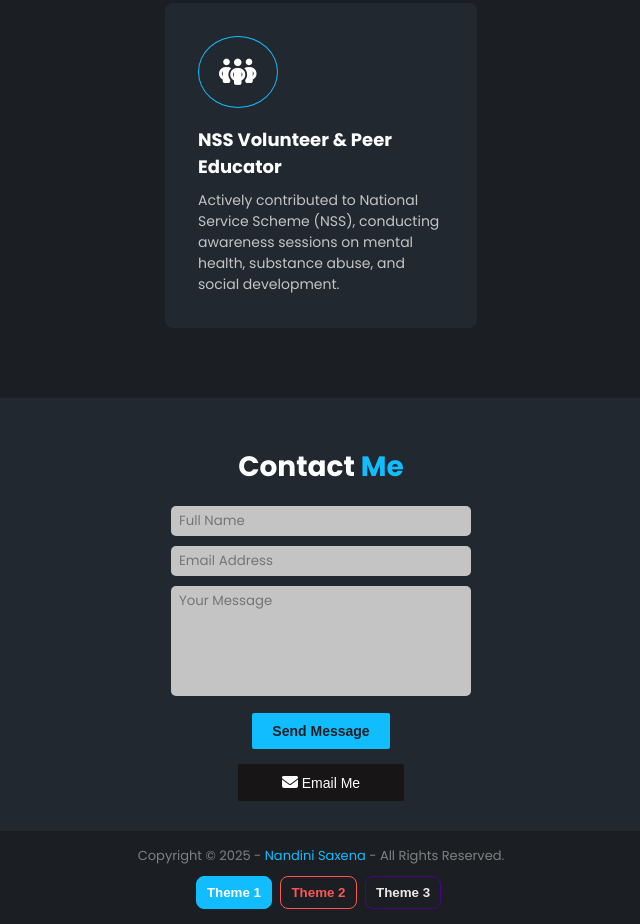
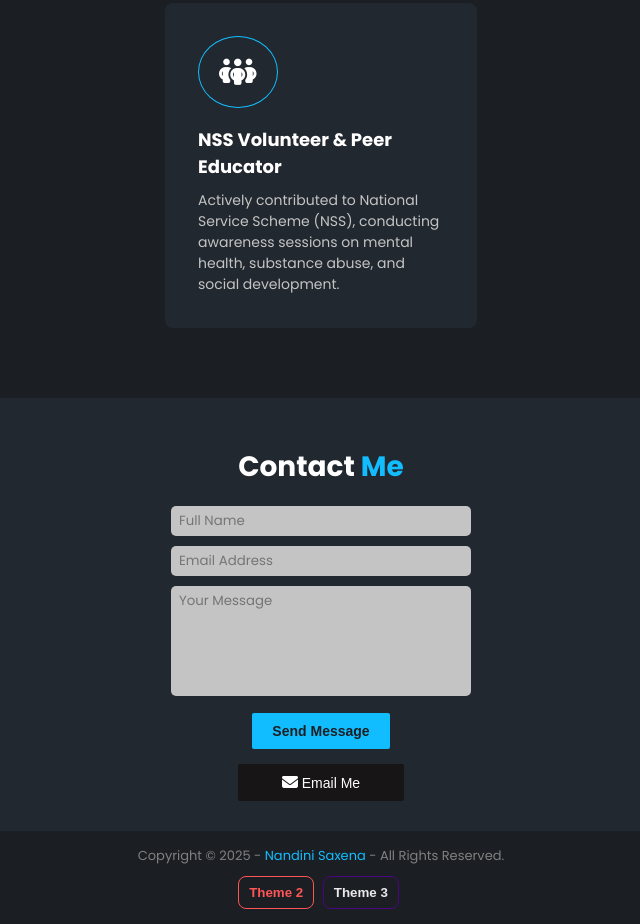
Before and after one commit to suryansh-nigam/Nandini-Portfolio, a plain HTML site: page index.html in a window 1280 px wide. Shown: the part 3134-4058 px from the top of the page, without its empty margins (319-959 px from the left). Drawn offline with Linux system fonts and the light colour scheme.

Commit message:
Update index.html

```diff
--- a/index.html
+++ b/index.html
@@ -359,7 +359,6 @@
             Rights
             Reserved.</p>
         <div class="footer-buttons">
-            <button data-theme="./assets/css/style.css" class="footer__theme1 active-theme">Theme 1</button>
             <button data-theme="./assets/css/style-two.css" class="footer__theme2">Theme 2</button>
             <button data-theme="./assets/css/style-three.css" class="footer__theme3">Theme 3</button>
         </div>
```
